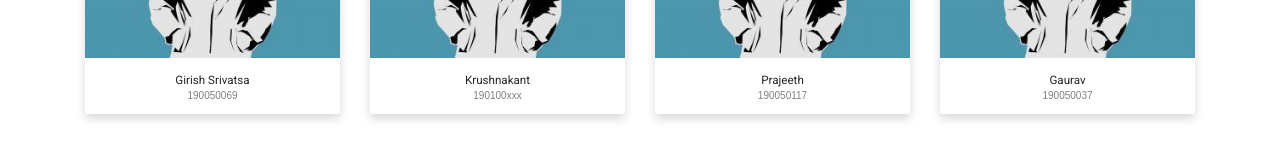
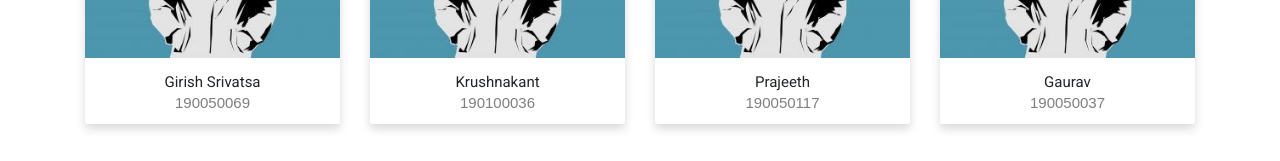
Before and after one commit to gaurav638012/angular, an Angular app: page /about in a window 1280 px wide. Shown: the part 582-743 px from the top of the page. Built offline with nearby package versions, Linux system fonts and the light colour scheme.

Commit message:
some changes

```diff
--- a/src/app/_models/message.ts
+++ b/src/app/_models/message.ts
@@ -6,4 +6,6 @@ export interface Message {
     course:number;
     by:number;
     read_by:Array<number>;
+    from_username:string;
+    is_professor:boolean;
 }
--- a/src/app/about/about.component.html
+++ b/src/app/about/about.component.html
@@ -23,8 +23,8 @@
             <div class="card border-0 shadow ">
                 <img src="assets/anonymous.jpg " class="card-img-top " alt="... ">
                 <div class="card-body text-center ">
-                    <h5 class="card-title mb-0 ">Girish Srivatsa </h5>
-                    <div class="card-text text-black-50">190050069</div>
+                    <h4 class="card-title mb-0 ">Girish Srivatsa </h4>
+                    <div class="card-text text-black-50" style="font-size: 15px">190050069</div>
                 </div>
             </div>
         </div>
@@ -32,8 +32,8 @@
             <div class="card border-0 shadow ">
                 <img src="assets/anonymous.jpg " class="card-img-top " alt="... ">
                 <div class="card-body text-center ">
-                    <h5 class="card-title mb-0 ">Krushnakant</h5>
-                    <div class="card-text text-black-50">190100xxx</div>
+                    <h4 class="card-title mb-0 ">Krushnakant</h4>
+                    <div class="card-text text-black-50" style="font-size: 15px">190100036</div>
                 </div>
             </div>
         </div>
@@ -41,8 +41,8 @@
             <div class="card border-0 shadow ">
                 <img src="assets/anonymous.jpg " class="card-img-top " alt="... ">
                 <div class="card-body text-center ">
-                    <h5 class="card-title mb-0 ">Prajeeth</h5>
-                    <div class="card-text text-black-50">190050117</div>
+                    <h4 class="card-title mb-0 ">Prajeeth</h4>
+                    <div class="card-text text-black-50" style="font-size: 15px">190050117</div>
                 </div>
             </div>
         </div>
@@ -50,8 +50,8 @@
             <div class="card border-0 shadow ">
                 <img src="assets/anonymous.jpg " class="card-img-top " alt="... ">
                 <div class="card-body text-center ">
-                    <h5 class="card-title mb-0 ">Gaurav</h5>
-                    <div class="card-text text-black-50">190050037</div>
+                    <h4 class="card-title mb-0 ">Gaurav</h4>
+                    <div class="card-text text-black-50" style="font-size: 15px;">190050037</div>
                 </div>
             </div>
         </div>
--- a/src/app/about/about.component.scss
+++ b/src/app/about/about.component.scss
@@ -70,3 +70,7 @@ $screen-xl-min: 1200px;
     margin-top: 3%;
     margin-bottom: 3%;
 }
+
+.card-text text-black-50{
+    font-size: medium;
+}
--- a/src/app/add-course/add-course.component.scss
+++ b/src/app/add-course/add-course.component.scss
@@ -20,6 +20,7 @@
     margin-left: 10%;
     margin-right: 10%;
     height: 40px;
+    font-size: medium;
 }
 
 .form-group {
--- a/src/app/course-home/course-home.component.html
+++ b/src/app/course-home/course-home.component.html
@@ -21,7 +21,7 @@
 <mat-expansion-panel class = "send">
     <mat-expansion-panel-header>
         <!-- <mat-panel-title></mat-panel-title> -->
-        <mat-panel-description style="text-align:center;">
+        <mat-panel-description  style="text-align:center;">
             Send a Message!
         </mat-panel-description>
     </mat-expansion-panel-header>
--- a/src/app/course-home/course-home.component.scss
+++ b/src/app/course-home/course-home.component.scss
@@ -4,6 +4,7 @@
     margin-right: 15%;
     margin-bottom: 20px;
     height: 35px;
+    font-size: medium;
     // text-align: center;
     // margin-top: 20%;
 }
--- a/src/app/course-home/course-home.component.ts
+++ b/src/app/course-home/course-home.component.ts
@@ -83,7 +83,7 @@ export class CourseHomeComponent implements OnInit {
     this.m_t_l=true;
     this.messageService.SEND_MESSAGE(this.course_id,this.message.value,'TA').pipe(first())
     .subscribe(
-      data=>{console.log(data)
+      data=>{console.log(data);
         this.router.navigate(['course',this.course_id]);
       }
     );
@@ -92,13 +92,13 @@ export class CourseHomeComponent implements OnInit {
   }
   SendStudent(){
     this.submitted_m=true;
-    if(this.username.invalid){
+    if(this.message.invalid){
       return ;
     }
     this.m_s_l=true;
     this.messageService.SEND_MESSAGE(this.course_id,this.message.value,'student').pipe(first())
     .subscribe(
-      data=>{console.log(data)
+      data=>{console.log(data);
         this.router.navigate(['course',this.course_id]);
       }
     )
--- a/src/app/home/home.component.scss
+++ b/src/app/home/home.component.scss
@@ -23,9 +23,10 @@
 }
 
 .add_course_button {
-    padding-top: 30px;
+    padding-top: 40px;
     padding-right: auto;
-    padding-left: 30px;
+    padding-left: 40px;
+
 }
 
 .card-img-top {
```
